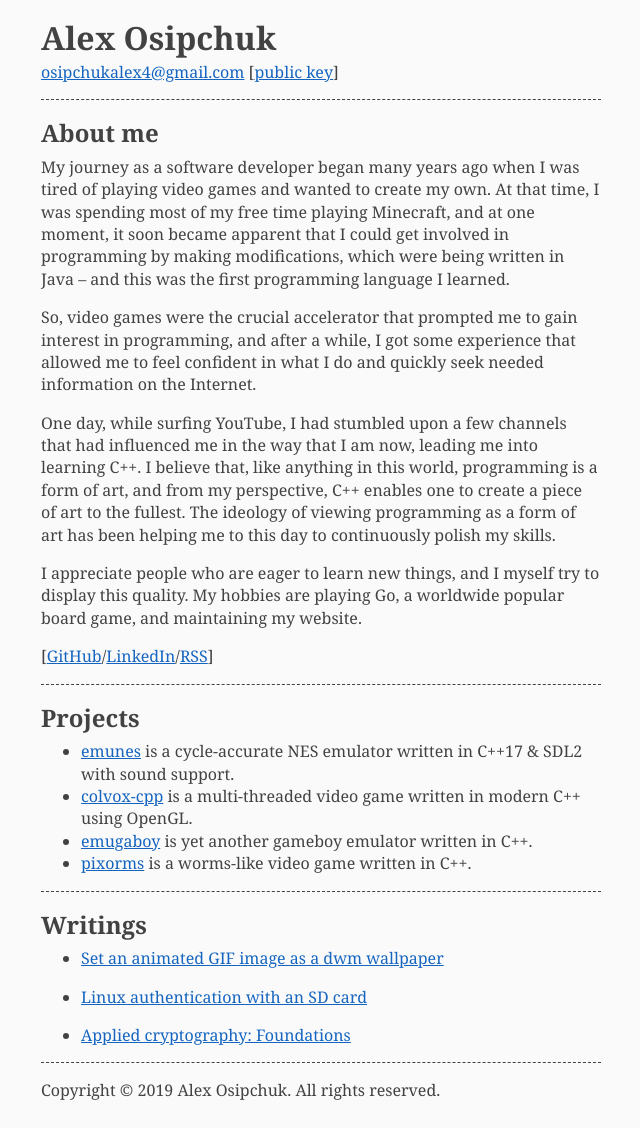
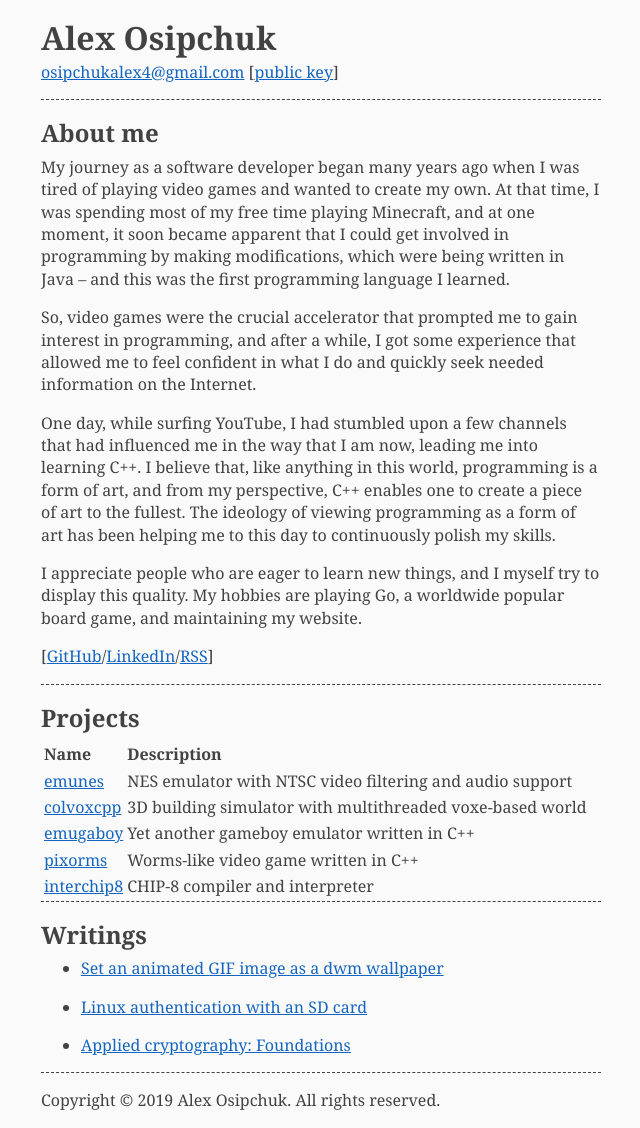
Before and after one commit to donqustix/donqustix.github.io, a Jekyll site: the page built from index.md, in a window 1280 px wide. Shown: the whole page, without its empty margins (319-959 px from the left). Built offline with Jekyll 4.4.1, drawn with Linux system fonts in a browser that asks for light colours.

Commit message:
Make table

```diff
--- a/_includes/section_projects.md
+++ b/_includes/section_projects.md
@@ -1,5 +1,10 @@
 # Projects
-* [emunes](https://github.com/donqustix/emunes/) is a cycle-accurate NES emulator written in C++17 & SDL2 with sound support.
-* [colvox-cpp](https://github.com/donqustix/colvox-cpp) is a multi-threaded video game written in modern C++ using OpenGL.
-* [emugaboy](https://github.com/donqustix/emugaboy) is yet another gameboy emulator written in C++.
-* [pixorms](https://github.com/donqustix/pixorms) is a worms-like video game written in C++.
+
+|--------------+-------------|
+| Name         | Description |
+|:-------------|:------------|
+| [emunes](https://github.com/donqustix/emunes/)        | NES emulator with NTSC video filtering and audio support |
+| [colvoxcpp](https://github.com/donqustix/colvox-cpp)   | 3D building simulator with multithreaded voxe-based world |
+| [emugaboy](https://github.com/donqustix/emugaboy)      | Yet another gameboy emulator written in C++   |
+| [pixorms](https://github.com/donqustix/pixorms)       | Worms-like video game written in C++   |
+| [interchip8](https://github.com/donqustix/interchip8)       | CHIP-8 compiler and interpreter |
```
